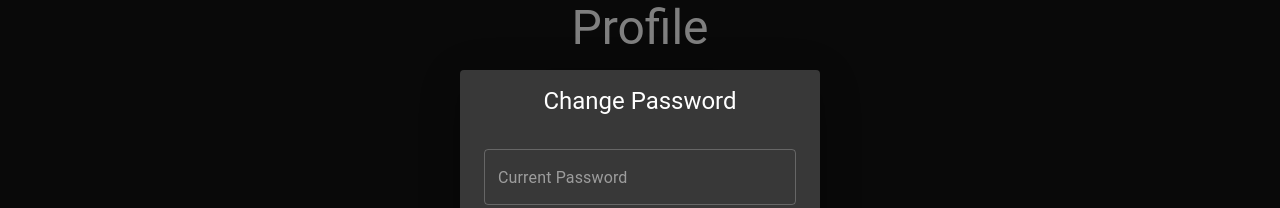
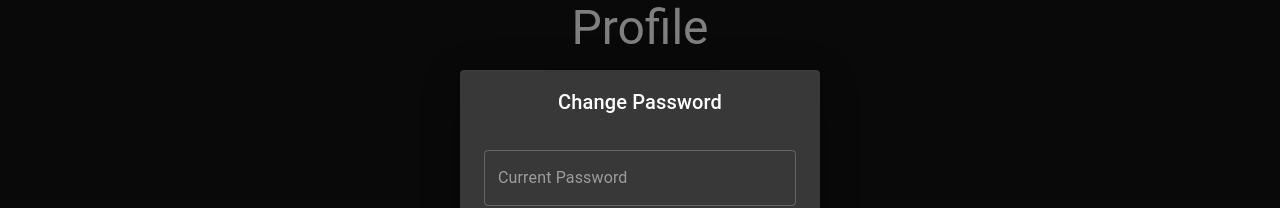
Before and after one commit to tinpham5614/what-a-joke-client, a Next.js app: page /pages/profile in a window 1280 px wide. Both pictures are taken after a click on the button "CHANGE PASSWORD". Shown: the part 128-336 px from the top of the page. Built offline with nearby package versions, Linux system fonts and the light colour scheme.

Commit message:
fix dialog title

```diff
--- a/src/app/pages/profile/ChangePasswordDialog.tsx
+++ b/src/app/pages/profile/ChangePasswordDialog.tsx
@@ -79,9 +79,7 @@ export default function FormDialog() {
       </Button>
 
       <Dialog open={open} onClose={handleClose}>
-        <DialogTitle sx={{ textAlign: "center" }}>
-          <Typography variant="h5">Change Password</Typography>
-        </DialogTitle>
+        <DialogTitle sx={{ textAlign: "center" }}>Change Password</DialogTitle>
         <DialogContent
           sx={{ display: "flex", flexDirection: "column", width: 360 }}
         >
```
